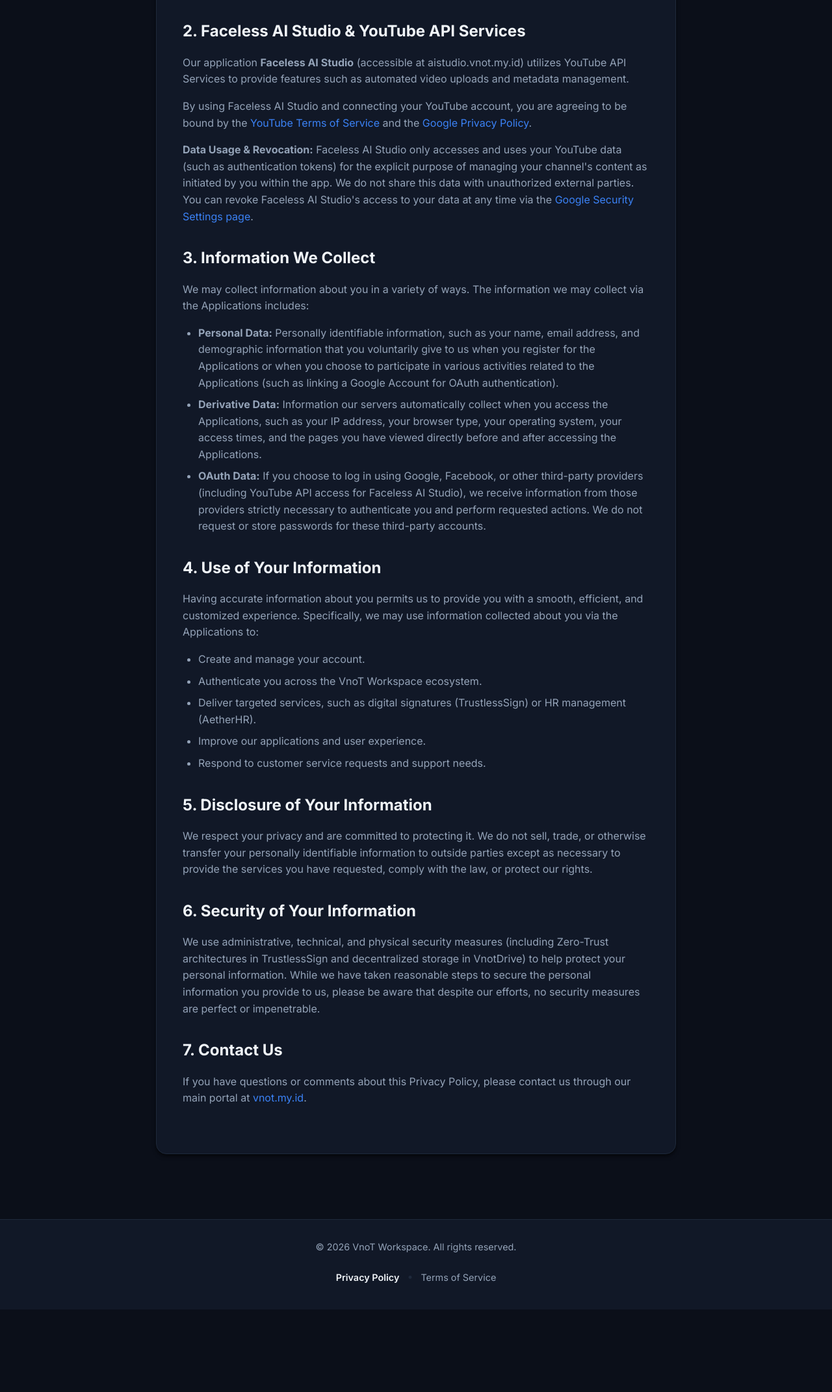
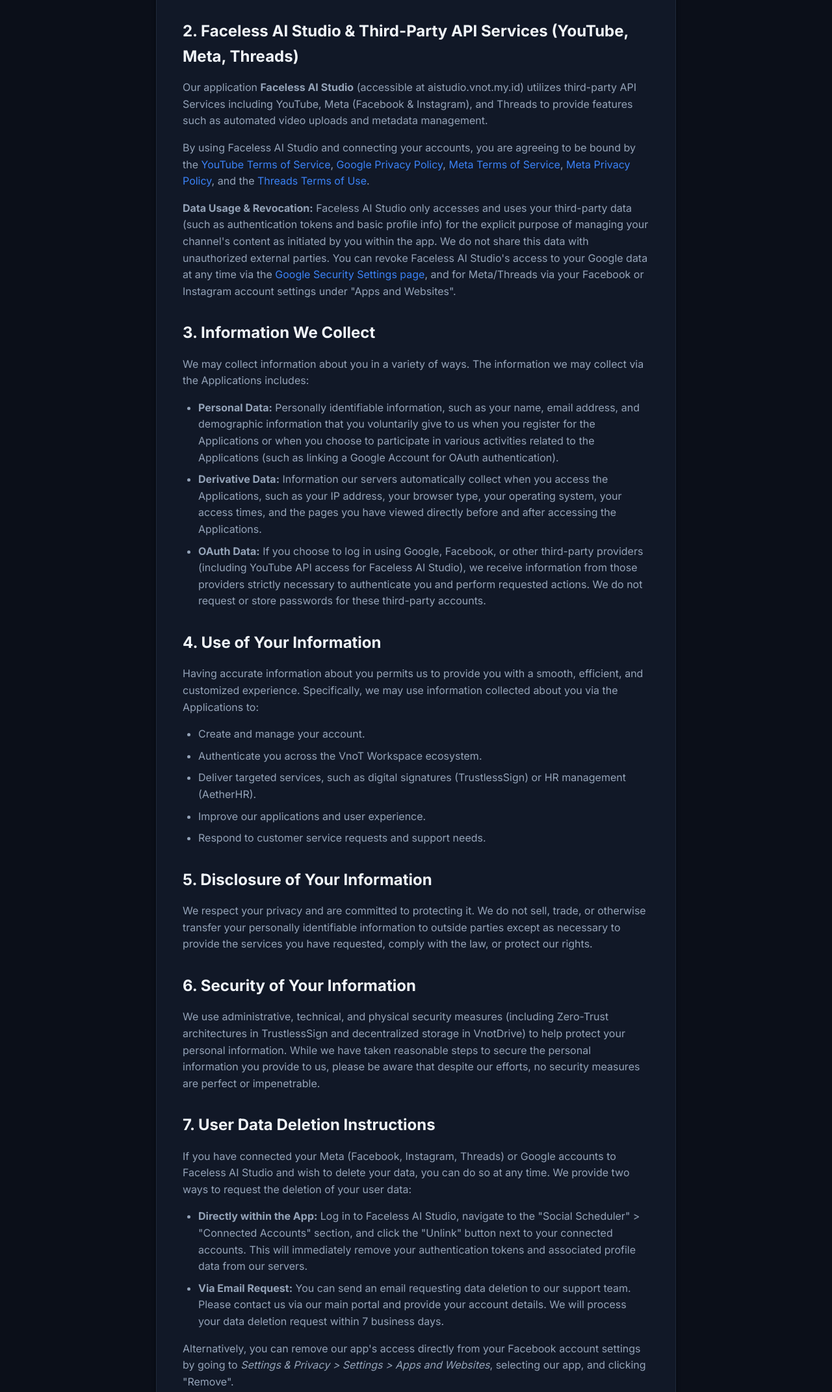
Before and after one commit to vnot01/vnot-workspace, a plain HTML site: page privacy.html in a window 1280 px wide. Shown: the part 516-2658 px from the top of the page at 65% size. Before the commit the page ends 2531 px from the top, so only its background shows below. Drawn offline with Linux system fonts and the light colour scheme.

Commit message:
Update privacy and terms for Meta integration

```diff
--- a/privacy.html
+++ b/privacy.html
@@ -31,10 +31,10 @@
             </section>
 
             <section class="legal-section">
-                <h2>2. Faceless AI Studio & YouTube API Services</h2>
-                <p>Our application <strong>Faceless AI Studio</strong> (accessible at aistudio.vnot.my.id) utilizes YouTube API Services to provide features such as automated video uploads and metadata management.</p>
-                <p>By using Faceless AI Studio and connecting your YouTube account, you are agreeing to be bound by the <a href="https://www.youtube.com/t/terms" target="_blank" rel="noopener noreferrer">YouTube Terms of Service</a> and the <a href="https://policies.google.com/privacy" target="_blank" rel="noopener noreferrer">Google Privacy Policy</a>.</p>
-                <p><strong>Data Usage & Revocation:</strong> Faceless AI Studio only accesses and uses your YouTube data (such as authentication tokens) for the explicit purpose of managing your channel's content as initiated by you within the app. We do not share this data with unauthorized external parties. You can revoke Faceless AI Studio's access to your data at any time via the <a href="https://security.google.com/settings/security/permissions" target="_blank" rel="noopener noreferrer">Google Security Settings page</a>.</p>
+                <h2>2. Faceless AI Studio & Third-Party API Services (YouTube, Meta, Threads)</h2>
+                <p>Our application <strong>Faceless AI Studio</strong> (accessible at aistudio.vnot.my.id) utilizes third-party API Services including YouTube, Meta (Facebook & Instagram), and Threads to provide features such as automated video uploads and metadata management.</p>
+                <p>By using Faceless AI Studio and connecting your accounts, you are agreeing to be bound by the <a href="https://www.youtube.com/t/terms" target="_blank" rel="noopener noreferrer">YouTube Terms of Service</a>, <a href="https://policies.google.com/privacy" target="_blank" rel="noopener noreferrer">Google Privacy Policy</a>, <a href="https://www.facebook.com/legal/terms" target="_blank" rel="noopener noreferrer">Meta Terms of Service</a>, <a href="https://www.facebook.com/privacy/policy/" target="_blank" rel="noopener noreferrer">Meta Privacy Policy</a>, and the <a href="https://help.instagram.com/769983657850450" target="_blank" rel="noopener noreferrer">Threads Terms of Use</a>.</p>
+                <p><strong>Data Usage & Revocation:</strong> Faceless AI Studio only accesses and uses your third-party data (such as authentication tokens and basic profile info) for the explicit purpose of managing your channel's content as initiated by you within the app. We do not share this data with unauthorized external parties. You can revoke Faceless AI Studio's access to your Google data at any time via the <a href="https://security.google.com/settings/security/permissions" target="_blank" rel="noopener noreferrer">Google Security Settings page</a>, and for Meta/Threads via your Facebook or Instagram account settings under "Apps and Websites".</p>
             </section>
 
             <section class="legal-section">
@@ -69,8 +69,18 @@
                 <p>We use administrative, technical, and physical security measures (including Zero-Trust architectures in TrustlessSign and decentralized storage in VnotDrive) to help protect your personal information. While we have taken reasonable steps to secure the personal information you provide to us, please be aware that despite our efforts, no security measures are perfect or impenetrable.</p>
             </section>
 
+            <section class="legal-section" id="data-deletion">
+                <h2>7. User Data Deletion Instructions</h2>
+                <p>If you have connected your Meta (Facebook, Instagram, Threads) or Google accounts to Faceless AI Studio and wish to delete your data, you can do so at any time. We provide two ways to request the deletion of your user data:</p>
+                <ul>
+                    <li><strong>Directly within the App:</strong> Log in to Faceless AI Studio, navigate to the "Social Scheduler" &gt; "Connected Accounts" section, and click the "Unlink" button next to your connected accounts. This will immediately remove your authentication tokens and associated profile data from our servers.</li>
+                    <li><strong>Via Email Request:</strong> You can send an email requesting data deletion to our support team. Please contact us via our main portal and provide your account details. We will process your data deletion request within 7 business days.</li>
+                </ul>
+                <p>Alternatively, you can remove our app's access directly from your Facebook account settings by going to <em>Settings &amp; Privacy &gt; Settings &gt; Apps and Websites</em>, selecting our app, and clicking "Remove".</p>
+            </section>
+
             <section class="legal-section">
-                <h2>7. Contact Us</h2>
+                <h2>8. Contact Us</h2>
                 <p>If you have questions or comments about this Privacy Policy, please contact us through our main portal at <a href="https://vnot.my.id">vnot.my.id</a>.</p>
             </section>
         </article>
```
Also changed, not shown: terms.html (+1 -1 lines).
